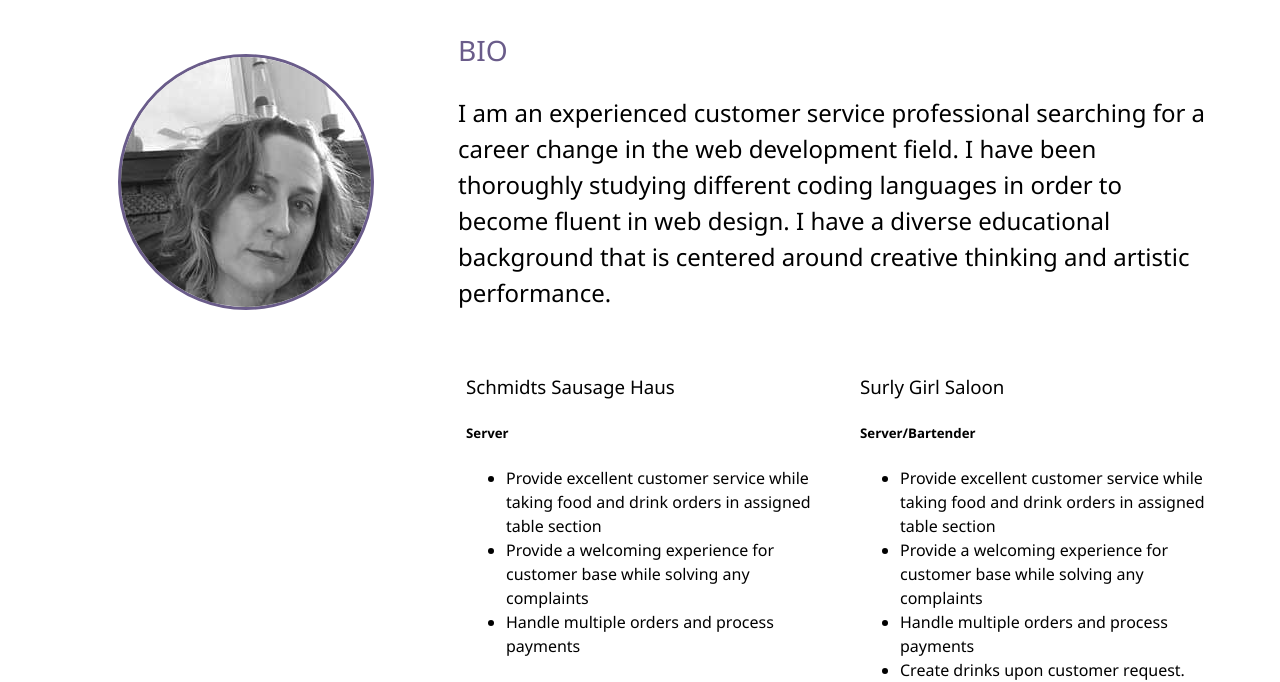
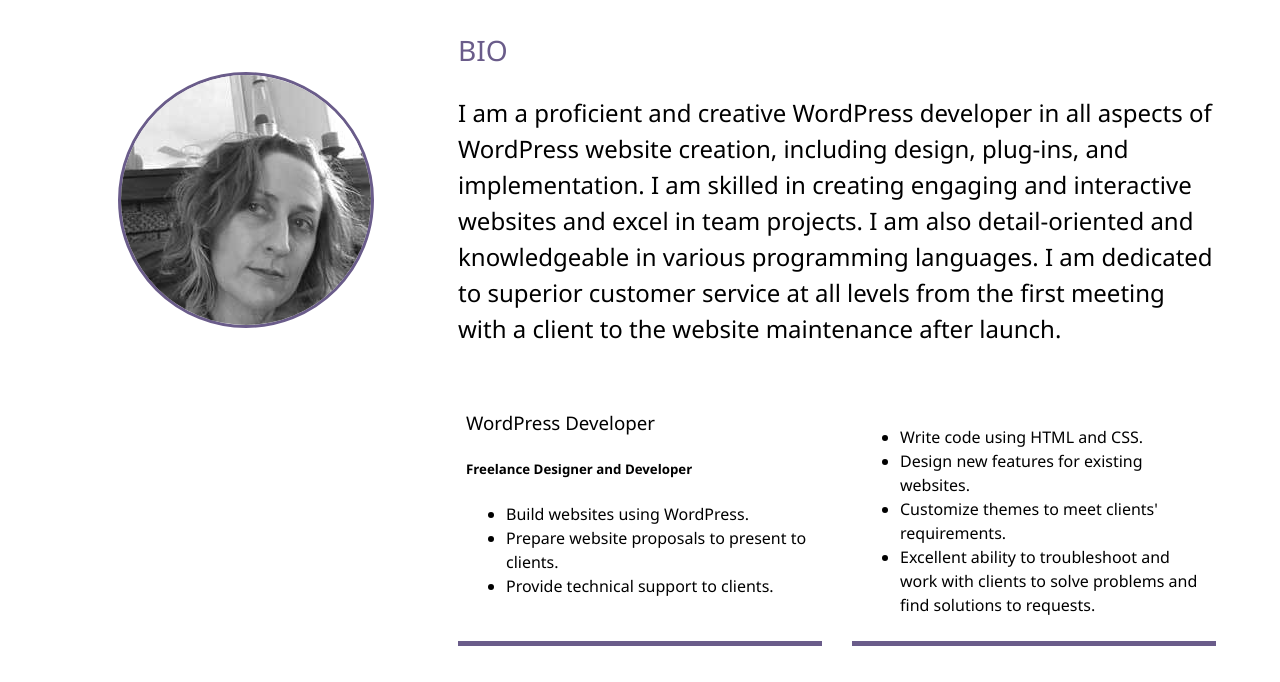
Before and after one commit to conniecon/mod_html_pfolio, a website: page about.html in a window 1280 px wide. Shown: the part 277-959 px from the top of the page. Drawn offline with Linux system fonts and the light colour scheme.

Commit message:
changes to WordPress Developer

```diff
--- a/about.html
+++ b/about.html
@@ -46,28 +46,21 @@
         <div class="bio">
           <h3 class="text-secondary">BIO</h3>
           <p>
-              I am an experienced customer service professional
+              <!-- I am an experienced customer service professional
             searching for a career change in the web development
             field. I have been thoroughly studying different coding
             languages in order to become fluent in web design. I
             have a diverse educational background that is
             centered around creative thinking and artistic
-            performance.
+            performance. -->
+            I am a proficient and creative WordPress developer in all aspects of WordPress website creation, including design, plug-ins, and implementation. I am skilled in creating engaging and interactive websites and excel in team projects. I am also detail-oriented and knowledgeable in various programming languages. I am dedicated to superior customer service at all levels from the first meeting with a client to the website maintenance after launch.
           </p>
         </div>
 
-        <!-- <div class="job job-1"> -->
-          <!--<h3>Designer ABC</h3>
-          <h6>Designer and Front End Developer</h6>
-          <p>
-            Lorem ipsum dolor sit amet consectetur adipisicing elit. Similique
-            enim ullam, et suscipit saepe ipsa tenetur nisi molestias animi
-            iste.
-          </p>-->
-        <!-- </div> -->
-        <div class="job job-2">
+        <!-- <div class="job job-1">
           <h3>Schmidts Sausage Haus</h3>
-          <h5>Server</h5>
+          <h4>240 E. Kossuth St. Columbus, Oh</h4>
+          <h5>Server/Bartender</h5>
           <ul>
             <li>
               Provide excellent customer service while taking food and
@@ -81,24 +74,39 @@
               Handle multiple orders and process payments
             </li>
           </ul>
-        </div>
-        <div class="job job-3">
-          <h3>Surly Girl Saloon</h3>
-          <h5>Server/Bartender</h5>
+        </div> -->
+
+        <div class="job job-2">
+          <h3>WordPress Developer</h3>
+          <h5>Freelance Designer and Developer</h5>
           <ul>
             <li>
-              Provide excellent customer service while taking food and
-              drink orders in assigned table section
+              Build websites using WordPress.
             </li>
             <li>
-              Provide a welcoming experience for customer base while
-              solving any complaints
+              Prepare website proposals to present to clients.
             </li>
             <li>
-              Handle multiple orders and process payments
+              Provide technical support to clients.
+            </li>
+          </ul>
+        </div>
+
+        <div class="job job-3">
+          <!-- <h3>Surly Girl Saloon</h3> -->
+          <!-- <h5>Server/Bartender</h5> -->
+          <ul>
+            <li>
+              Write code using HTML and CSS.
             </li>
             <li>
-              Create drinks upon customer request.
+              Design new features for existing websites.
+            </li>
+            <li>
+              Customize themes to meet clients' requirements.
+            </li>
+            <li>
+              Excellent ability to troubleshoot and work with clients to solve problems and find solutions to requests.
             </li>
           </ul>
         </div>
```
Also changed, not shown: index.html (+1 -1 lines), work.html (+21 -27 lines), img/accelerate.png (added), img/constanceincolumbus.png (added).
